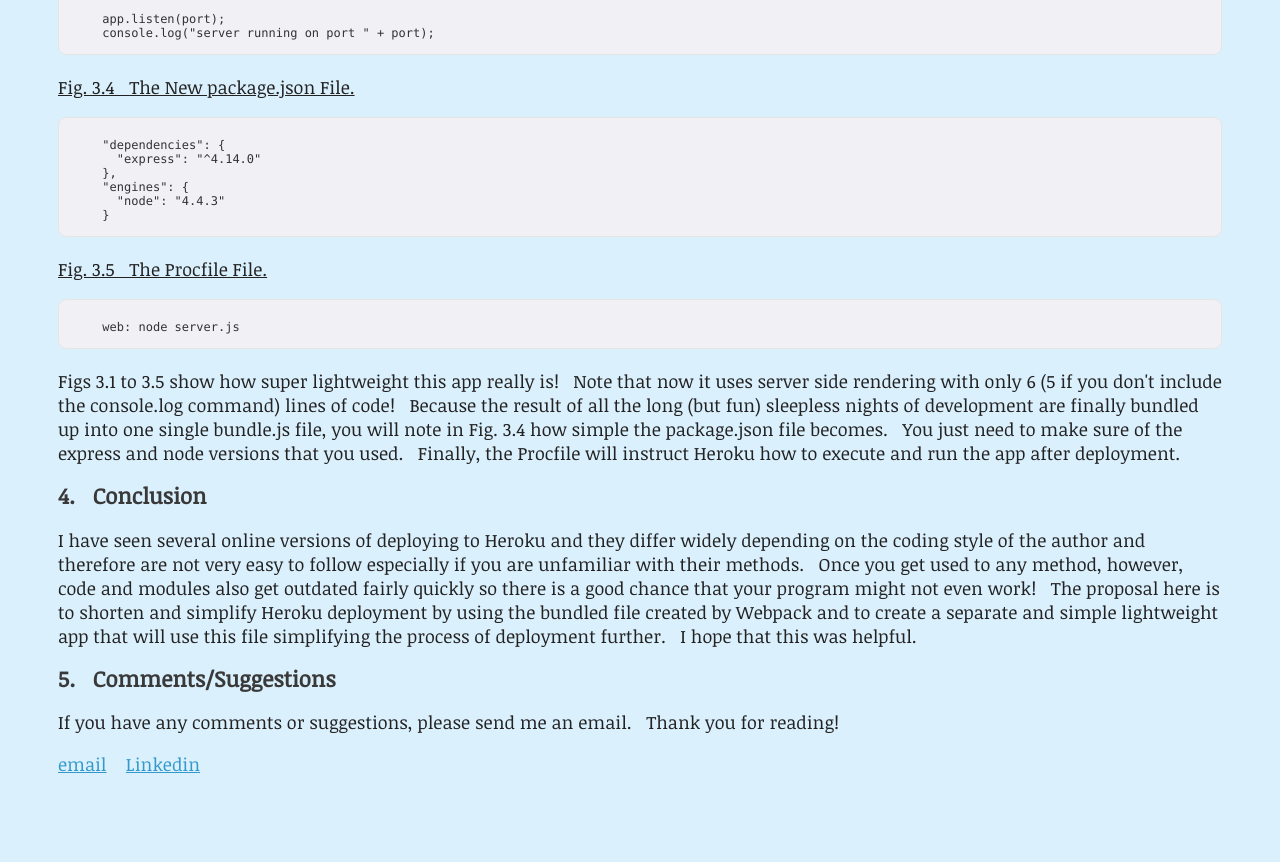
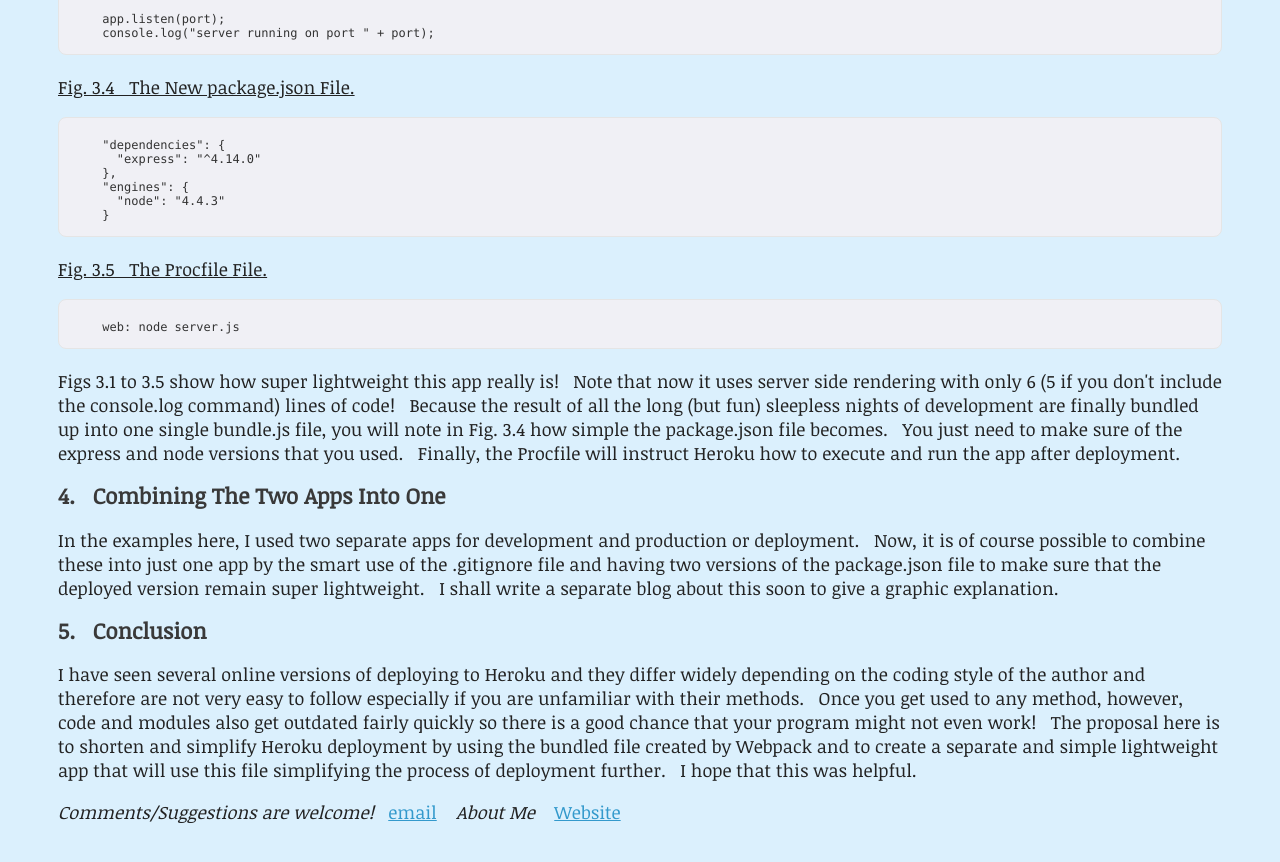
Before and after one commit to rodstaff/rodstaff.github.io, a Jekyll site: the page blog/index.html, which Jekyll copies as it is, in a window 1280 px wide and 900 px high, scrolled down 2990 px. Shown: the top 862 px of the window. Built offline with Jekyll 4.4.1, drawn with Linux system fonts in a browser that asks for light colours.

Commit message:
modified blog1 view

```diff
--- a/blog/index.html
+++ b/blog/index.html
@@ -191,13 +191,13 @@
 
         <p>Figs 3.1 to 3.5 show how super lightweight this app really is!  &nbsp;&nbsp;Note that now it uses server side rendering with only 6 (5 if you don't include the console.log command) lines of code! &nbsp;&nbsp;Because the result of all the long (but fun) sleepless nights of development are finally bundled up into one single bundle.js file, you will note in Fig. 3.4 how simple the package.json file becomes.  &nbsp;&nbsp;You just need to make sure of the express and node versions that you used.  &nbsp;&nbsp;Finally, the Procfile will instruct Heroku how to execute and run the app after deployment.</p>
 
-      <h3>4. &nbsp;&nbsp;Conclusion</h3>
+      <h3>4. &nbsp;&nbsp;Combining The Two Apps Into One</h3>
+        <p>In the examples here, I used two separate apps for development and production or deployment. &nbsp;&nbsp;Now, it is of course possible to combine these into just one app by the smart use of the .gitignore file and having two versions of the package.json file to make sure that the deployed version remain super lightweight. &nbsp;&nbsp;I shall write a separate blog about this soon to give a graphic explanation.</p>
+
+      <h3>5. &nbsp;&nbsp;Conclusion</h3>
         <p>I have seen several online versions of deploying to Heroku and they differ widely depending on the coding style of the author and therefore are not very easy to follow especially if you are unfamiliar with their methods. &nbsp;&nbsp;Once you get used to any method, however, code and modules also get outdated fairly quickly so there is a good chance that your program might not even work! &nbsp;&nbsp;The proposal here is to shorten and simplify Heroku deployment by using the bundled file created by Webpack and to create a separate and simple lightweight app that will use this file simplifying the process of deployment further. &nbsp;&nbsp;I hope that this was helpful.</p>
 
-      <h3>5. &nbsp;&nbsp;Comments/Suggestions</h3>
-        <p>If you have any comments or suggestions, please send me an email. &nbsp;&nbsp;Thank you for reading!</p>
-
-        <p><a href="mailto:rodk1718@gmail.com">email</a>&nbsp;&nbsp;&nbsp;&nbsp;<a href="https://www.linkedin.com/in/rodk88">Linkedin</a></p>
+        <p><em>Comments/Suggestions are welcome!</em> &nbsp;&nbsp;<a href="mailto:rodk1718@gmail.com">email</a>&nbsp;&nbsp;&nbsp;&nbsp;<em>About Me</em>&nbsp;&nbsp;&nbsp;&nbsp;<a href="http://www.rodkay.tech">Website</a></p>
 
 	    </body>
 	</html>
```
